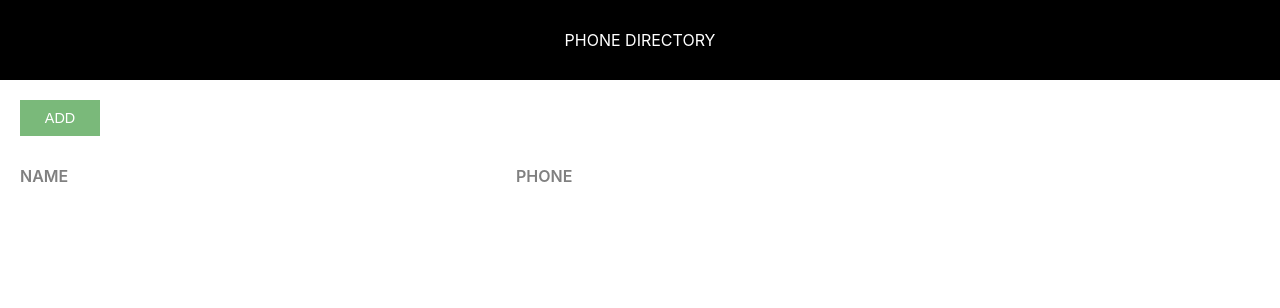
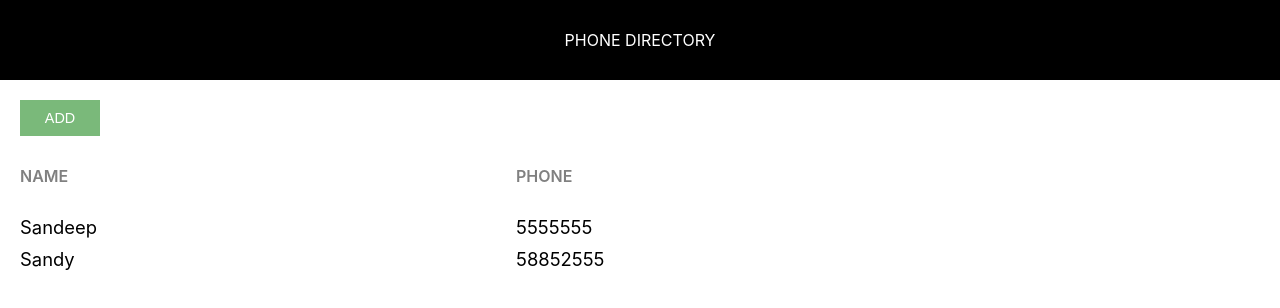
Before and after one commit to SandeepKumar377/Phone-Directory-ReactJSApp, a React (Create React App) app: page / in a window 1280 px wide. Shown: the top 308 px of the page. Built offline with nearby package versions, Linux system fonts and the light colour scheme.

Commit message:
rendered data dynamically

```diff
--- a/src/PhoneDirectoryDetails.js
+++ b/src/PhoneDirectoryDetails.js
@@ -2,6 +2,18 @@
 import './PhoneDirectoryDetails.css'
 
 const PhoneDirectoryDetails= function(){
+    let subscribers=[
+        {
+            id:1,
+            name:"Sandeep",
+            phone:"5555555"
+        },
+        {
+            id:2,
+            name:"Sandy",
+            phone:"58852555"
+        }
+    ]
     return(
         <div className="component-body-container">
             <button className="custom-btn add-btn"> Add </button>
@@ -9,6 +21,14 @@
                 <span className="grid-item name-heading">NAME</span>
                 <span className="grid-item phone-heading">PHONE</span>
             </div>
+            {
+                subscribers.map(sub=> {
+                    return <div key={sub.id} className="grid-container">
+                        <span className="grid-item">{sub.name}</span>
+                        <span className="grid-item">{sub.phone}</span>
+                    </div>
+                })
+            }
 
         </div>
     )
```
